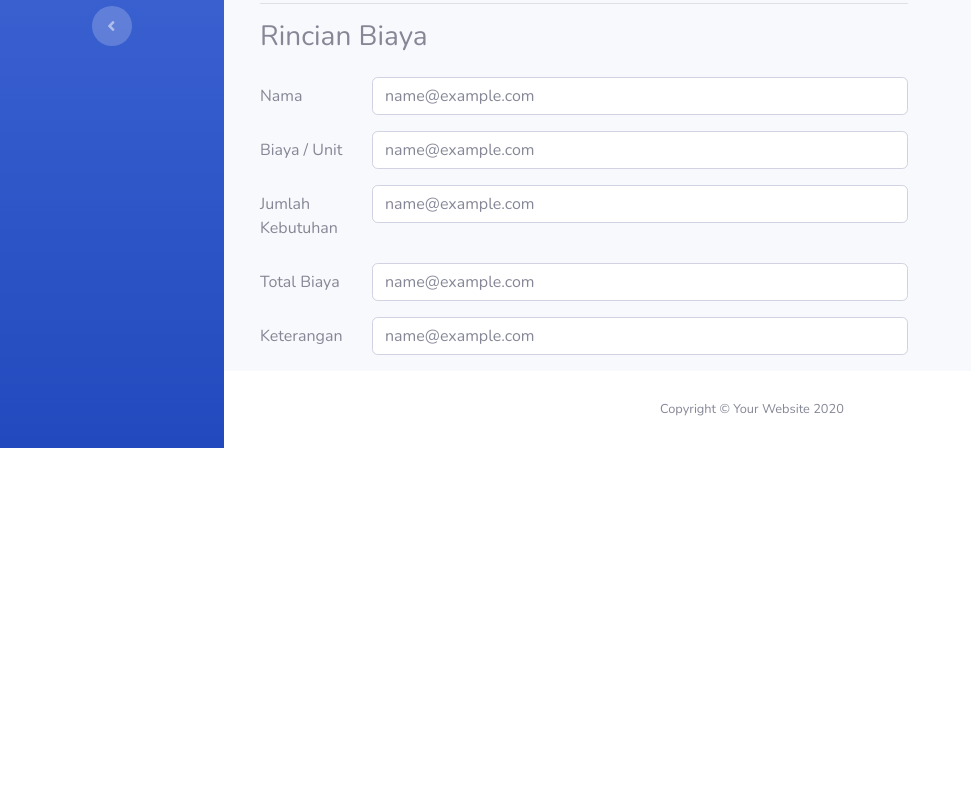
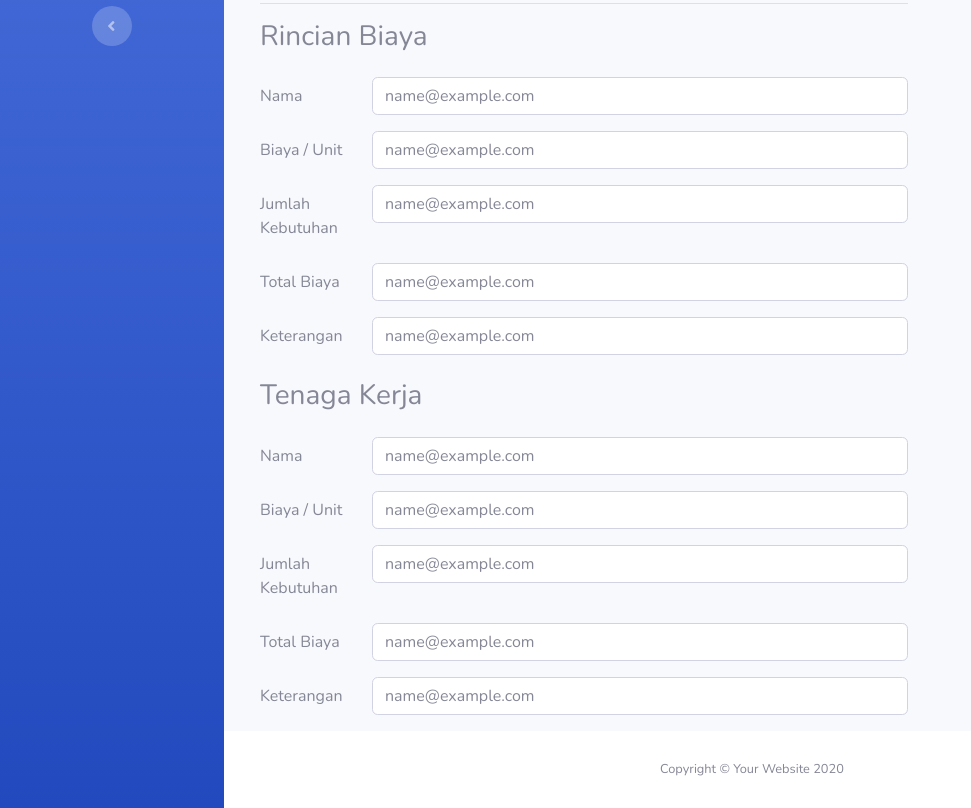
Before and after one commit to ArnoldSupriyadi/template-admin-sales, a website with bundled scripts: page charts2.html in a window 1280 px wide. Shown: the part 483-1291 px from the top of the page, without its empty margins (0-971 px from the left). Before the commit the page ends 931 px from the top, so only its background shows below. Built offline with nearby package versions, Linux system fonts and the light colour scheme.

Commit message:
minor change

```diff
--- a/charts2.html
+++ b/charts2.html
@@ -429,6 +429,41 @@
                                     <input type="email" class="form-control" id="inputKeterangan" placeholder="name@example.com">
                                 </div>
                             </div>
+
+                            <h3 class="mt-4">Tenaga Kerja</h3>
+
+                            <div class="mb-3 row mt-4">
+                                <label for="inputNama" class="col-sm-2 col-form-label">Nama</label>
+                                <div class="col-sm-10">
+                                    <input type="email" class="form-control" id="inputNama" placeholder="name@example.com">
+                                </div>
+                            </div>
+
+                            <div class="mb-3 row">
+                                <label for="inputUnit" class="col-sm-2 col-form-label">Biaya / Unit</label>
+                                <div class="col-sm-10">
+                                    <input type="email" class="form-control" id="inputUnit" placeholder="name@example.com">
+                                </div>
+                            </div>
+
+                            <div class="mb-3 row">
+                                <label for="inputJmlKebutuhan" class="col-sm-2 col-form-label">Jumlah Kebutuhan</label>
+                                <div class="col-sm-10">
+                                    <input type="email" class="form-control" id="inputJmlKebutuhan" placeholder="name@example.com">
+                                </div>
+                            </div>
+                            <div class="mb-3 row">
+                                <label for="inputTotalBiaya" class="col-sm-2 col-form-label">Total Biaya</label>
+                                <div class="col-sm-10">
+                                    <input type="email" class="form-control" id="inputTotalBiaya" placeholder="name@example.com">
+                                </div>
+                            </div>
+                            <div class="mb-3 row">
+                                <label for="inputKeterangan" class="col-sm-2 col-form-label">Keterangan</label>
+                                <div class="col-sm-10">
+                                    <input type="email" class="form-control" id="inputKeterangan" placeholder="name@example.com">
+                                </div>
+                            </div>
                         </form>
 
                     </div>
```
Also changed, not shown: blanknew.html (+13 -12 lines).
